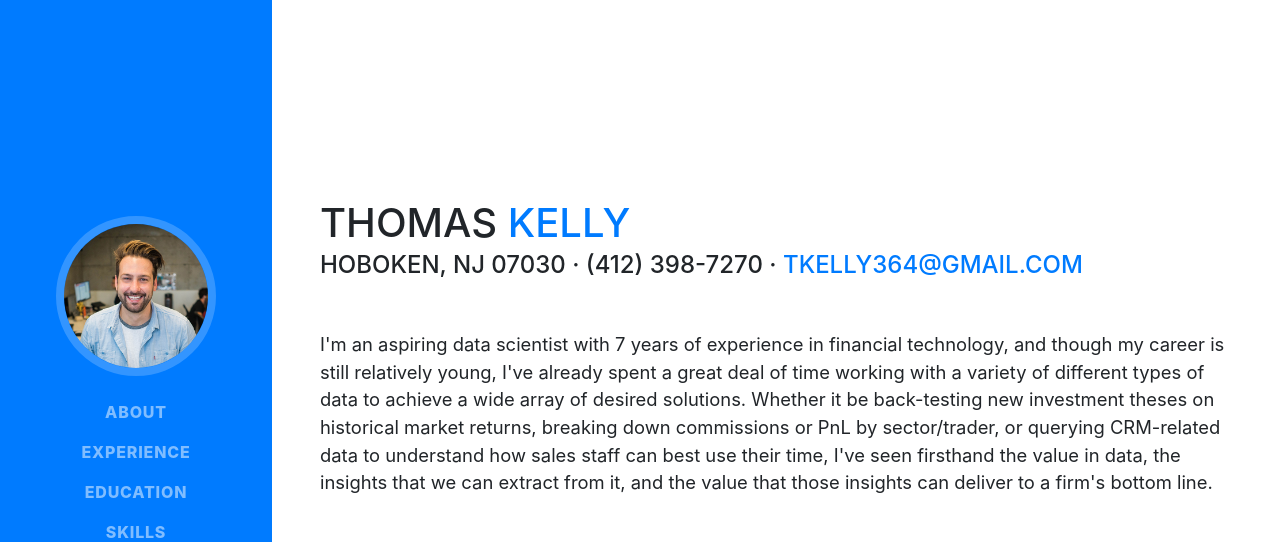
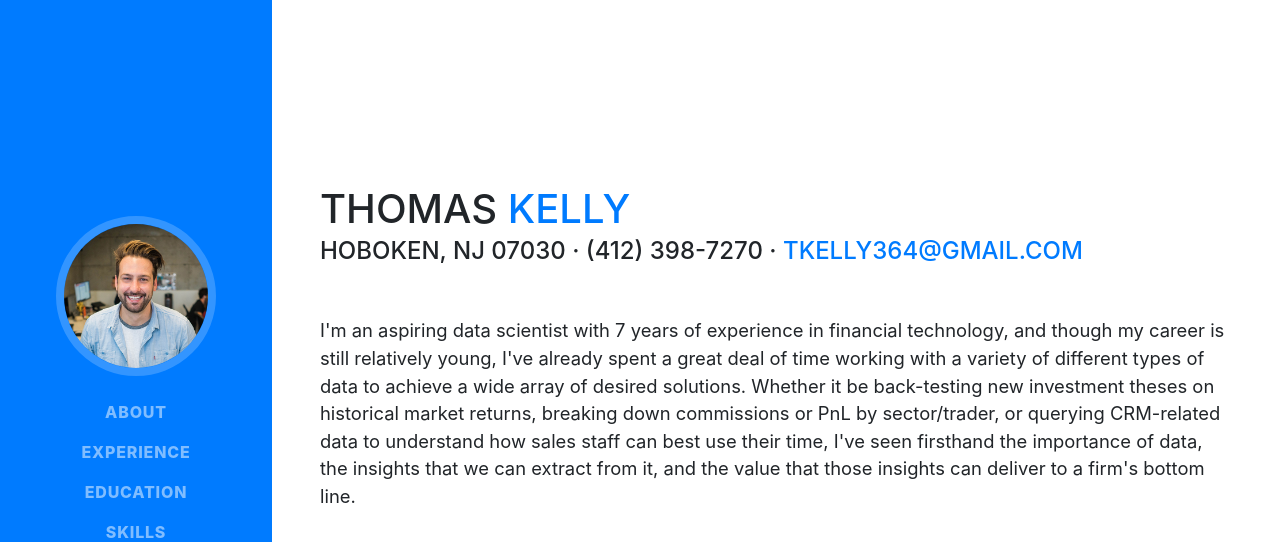
Before and after one commit to TK8771/resume, a website with bundled scripts: page index.html in a window 1280 px wide. Shown: the top 542 px of the page. Built offline with nearby package versions, Linux system fonts and the light colour scheme; a web font is replaced by a local one.

Commit message:
small wording update

```diff
--- a/index.html
+++ b/index.html
@@ -69,7 +69,7 @@
           <div class="subheading mb-5">Hoboken, NJ 07030 · (412) 398-7270 ·
             <a href="tkelly364@gmail.com">tkelly364@gmail.com</a>
           </div>
-          <p class="lead mb-5">I'm an aspiring data scientist with 7 years of experience in financial technology, and though my career is still relatively young, I've already spent a great deal of time working with a variety of different types of data to achieve a wide array of desired solutions. Whether it be back-testing new investment theses on historical market returns, breaking down commissions or PnL by sector/trader, or querying CRM-related data to understand how sales staff can best use their time, I've seen firsthand the value in data, the insights that we can extract from it, and the value that those insights can deliver to a firm's bottom line.</p>
+          <p class="lead mb-5">I'm an aspiring data scientist with 7 years of experience in financial technology, and though my career is still relatively young, I've already spent a great deal of time working with a variety of different types of data to achieve a wide array of desired solutions. Whether it be back-testing new investment theses on historical market returns, breaking down commissions or PnL by sector/trader, or querying CRM-related data to understand how sales staff can best use their time, I've seen firsthand the importance of data, the insights that we can extract from it, and the value that those insights can deliver to a firm's bottom line.</p>
           <div class="social-icons">
             <a href="https://www.linkedin.com/in/thomas-kelly-565b4923/">
               <i class="fab fa-linkedin-in"></i>
```
